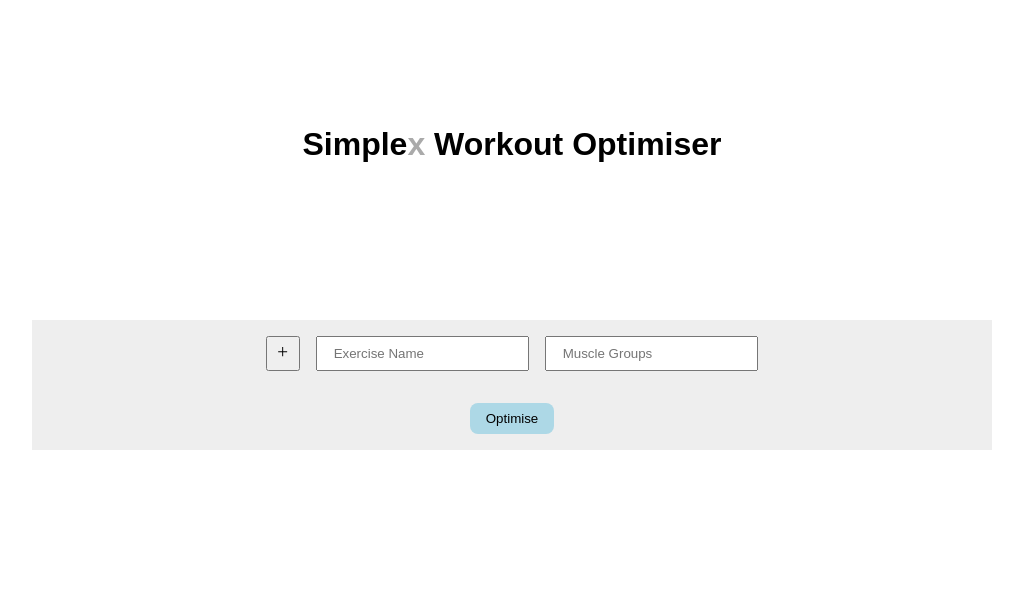
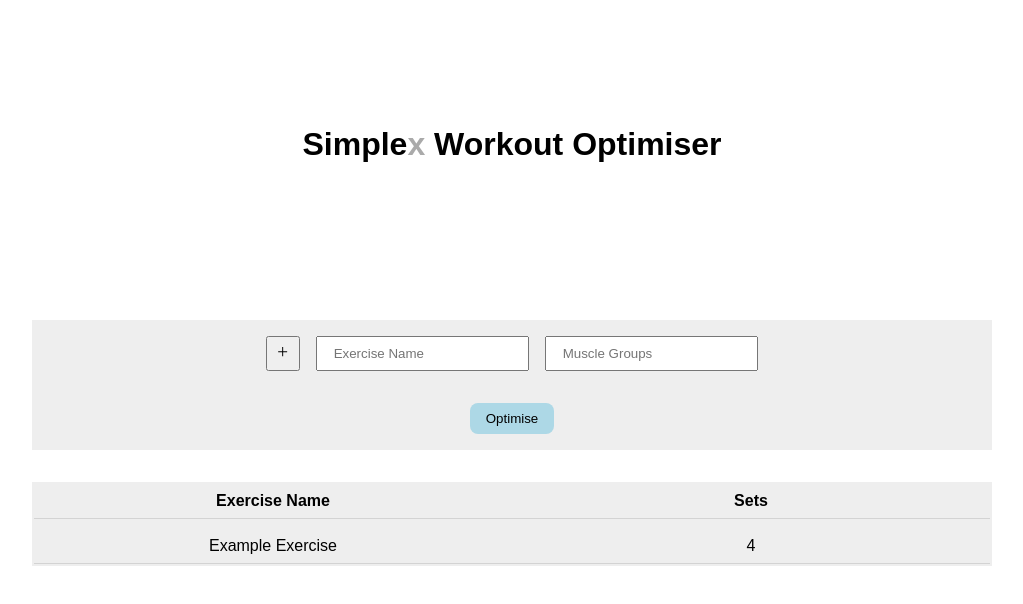
Before and after one commit to matt-plank/simplex-workout-optimiser, a React (Create React App) app in the folder frontend/: page / in a window 1280 px wide. Shown: the top 604 px of the page, without its empty margins (128-1151 px from the left). Built offline with nearby package versions, Linux system fonts and the light colour scheme.

Commit message:
Added results table

```diff
--- a/frontend/src/App.js
+++ b/frontend/src/App.js
@@ -1,3 +1,4 @@
+import Results from "./components/results/results";
 import Selector from "./components/selector/selector";
 import Title from "./components/title/title";
 
@@ -6,6 +7,7 @@ function App() {
     <>
       <Title />
       <Selector />
+      <Results />
     </>
   );
 }
--- /dev/null
+++ b/frontend/src/components/results/results.css
@@ -0,0 +1,47 @@
+.results-wrapper {
+  display: flex;
+  justify-content: center;
+}
+
+.results {
+  display: flex;
+  flex-direction: column;
+  align-items: center;
+
+  width: 100%;
+  max-width: 60rem;
+
+  background-color: #eee;
+
+  margin-top: 2rem;
+}
+
+.results > table {
+  width: 100%;
+}
+
+.results > table > thead {
+  font-weight: 900;
+}
+
+.results > table > thead > tr {
+  margin-bottom: 0.5rem;
+}
+
+.results > table tr {
+  display: flex;
+  flex-direction: row;
+
+  padding-bottom: 0.5rem;
+  padding-top: 0.5rem;
+
+  border-bottom: 1px solid lightgrey;
+}
+
+.results > table td {
+  flex: 1;
+
+  justify-content: center;
+  align-items: center;
+  text-align: center;
+}
--- /dev/null
+++ b/frontend/src/components/results/results.js
@@ -0,0 +1,26 @@
+import "./results.css";
+
+const Results = () => {
+  return (
+    <div className="results-wrapper">
+      <div className="results">
+        <table>
+          <thead>
+            <tr>
+              <td>Exercise Name</td>
+              <td>Sets</td>
+            </tr>
+          </thead>
+          <tbody>
+            <tr>
+              <td>Example Exercise</td>
+              <td>4</td>
+            </tr>
+          </tbody>
+        </table>
+      </div>
+    </div>
+  );
+};
+
+export default Results;
```
